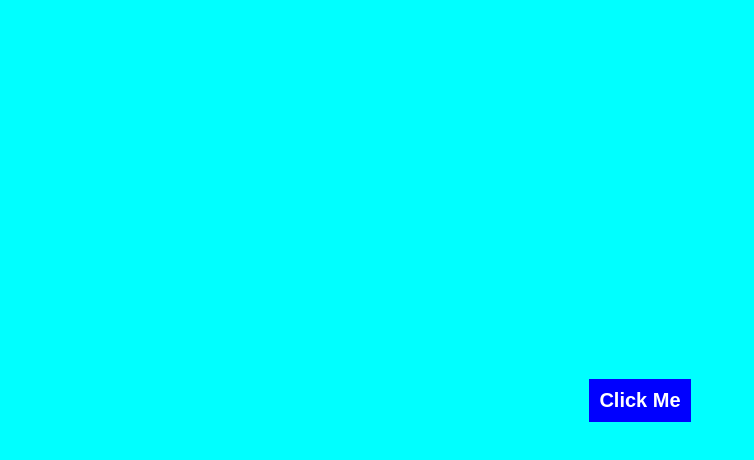
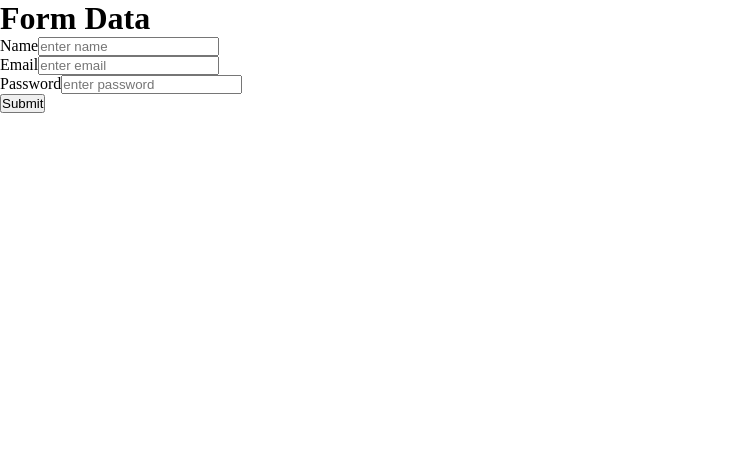
Before and after one commit to NurulIslam17/ReactJs, a React (Create React App) app: page / in a window 1280 px wide. Shown: the top 460 px of the page, without its empty margins (0-754 px from the left). Built offline with nearby package versions, Linux system fonts and the light colour scheme; the HTML template or start-up script is replaced by a standard one.

Commit message:
Controlled component ,Collect form data

```diff
--- a/src/App.jsx
+++ b/src/App.jsx
@@ -1,11 +1,10 @@
 import React from "react";
-import EventHandle from './EventHandle';
+import FORM from "./components/FORM/BasicForm";
 
 function App() {
+
   return (
-    <>
-      <EventHandle />
-    </>
-  );
+    <FORM/>
+  )
 }
 export default App;
--- /dev/null
+++ b/src/components/FORM/BasicForm.jsx
@@ -0,0 +1,65 @@
+import React, { useState } from "react";
+
+export default function BasicForm()
+{
+
+  const [name,setName] = useState('');
+  const [email,setEmail] = useState('');
+  const [pass,setPass] = useState('');
+
+
+  const eventNAmeCng = (e) => {
+    // console.log(e.target.value);
+    setName(e.target.value);
+  };
+  const eventEmailCng = (e) => {
+    setEmail(e.target.value);
+  };
+  const eventPassCng = (e) => {
+    setPass(e.target.value);
+  };
+  const handleSubmit = (e)=>{
+    let user = {
+      Name:name,
+      Email:email,
+      Pass:pass
+    }
+    console.warn(user);
+    e.preventDefault()
+  };
+
+  return (
+    <>
+        <h1>Form Data</h1>
+        <form action="" onSubmit={handleSubmit}>
+          <div>
+            <label>Name</label>
+            <input
+              type="text"
+              onChange={eventNAmeCng}
+              placeholder="enter name" required value={name}
+            />
+          </div>
+          <div>
+            <label>Email</label>
+            <input
+              type="email"
+              onChange={eventEmailCng}
+              placeholder="enter email" required value={email}
+            />
+          </div>
+          <div>
+            <label>Password</label>
+            <input
+              type="password"
+              onChange={eventPassCng}
+              placeholder="enter password" required value={pass}
+            />
+          </div>
+          <div>
+            <button type="submit">Submit</button>
+          </div>
+        </form>
+    </>
+  );
+}
```
